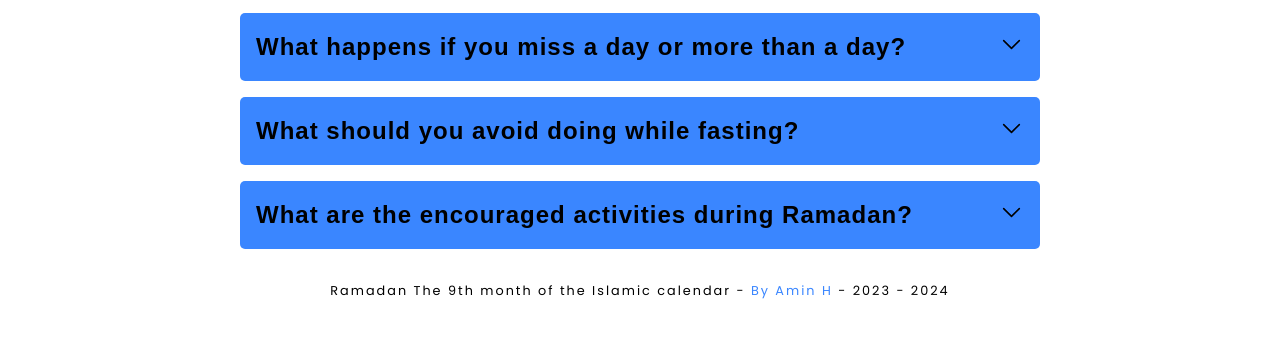
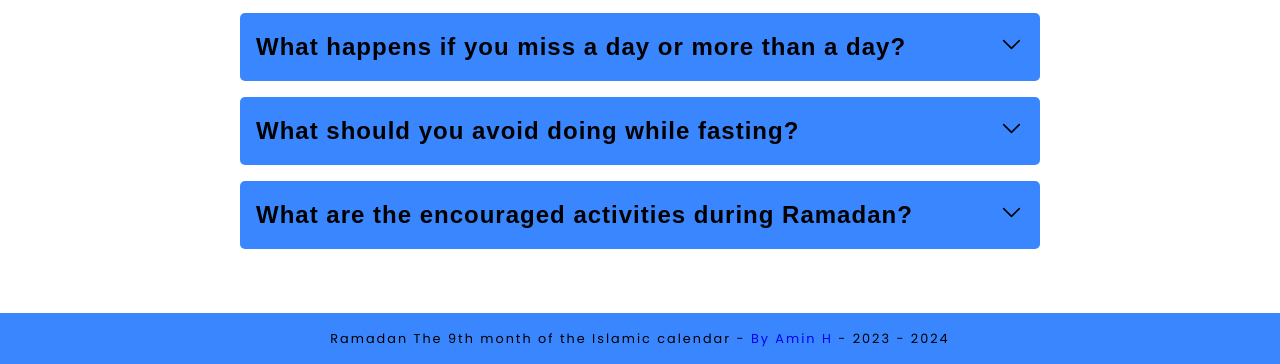
Before and after one commit to itzAmka/Ramadan, a plain HTML site: page index.html in a window 1280 px wide. Shown: the part 683-1047 px from the top of the page. Before the commit the page ends 999 px from the top, so only its background shows below. Drawn offline with Linux system fonts and the light colour scheme.

Commit message:
add margin, background color, and color to footer

```diff
--- a/style.css
+++ b/style.css
@@ -178,6 +178,9 @@ footer {
   display: flex;
   justify-content: center;
   align-items: center;
+  margin-top: 3rem;
+  background-color: var(--primary-clr);
+  color: white;
 }
 
 .copyright {
@@ -187,9 +190,14 @@ footer {
 }
 
 .copyright a {
-  color: var(--primary-clr);
+  color: white
+  transition: color 100ms linear;
 }
 
 .copyright a:hover {
-  color: var(--secondary-clr);
+  color: black;
 }
+
+.copyright a:visited {
+  color: white;
+}
```
